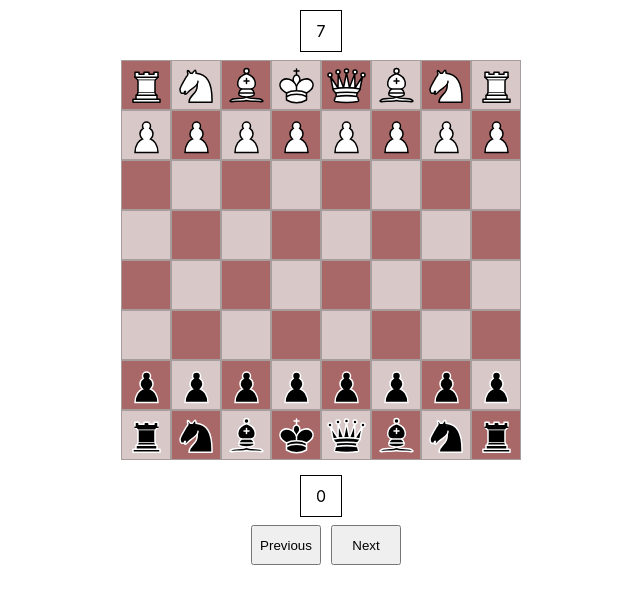
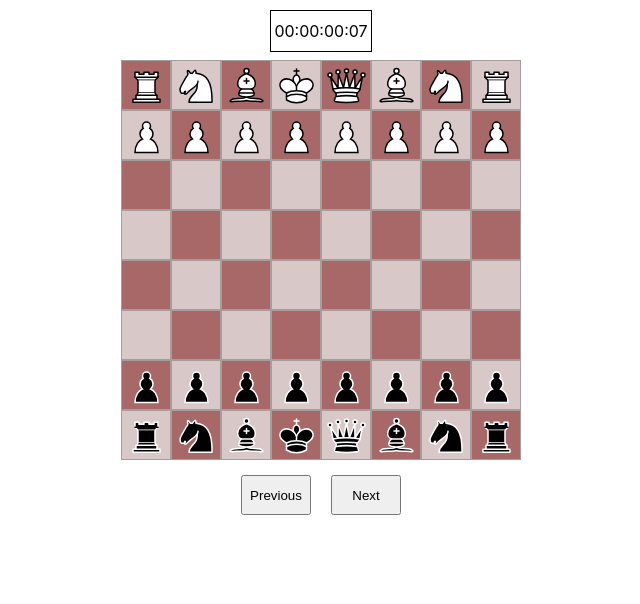
Before and after one commit to mrdhirajbhosale/chess-board-react, a React (Create React App) app: page / in a window 1280 px wide. Shown: the top 604 px of the page, without its empty margins (319-959 px from the left). Built offline with nearby package versions, Linux system fonts and the light colour scheme.

Commit message:
Update for action on previous and next button

```diff
--- a/src/App.tsx
+++ b/src/App.tsx
@@ -5,7 +5,6 @@ import { Provider } from 'react-redux'
 import rootReducer from './service/reducers/index'
 
 const store=createStore(rootReducer)
-console.log('store',store);
 
 class App extends React.Component {
 
--- a/src/components/ChessBoard.tsx
+++ b/src/components/ChessBoard.tsx
@@ -49,7 +49,7 @@ const ActionContainer = styled(RowFlex)`
 
 const TimeContainer = styled.div`
   margin: 10px;
-  width: 40px;
+  width: 100px;
   height: 40px;
   border: 1px solid;
   align-items: center;
@@ -60,7 +60,7 @@ const TimeContainer = styled.div`
 const Button = styled.button`
   height: 40px;
   width: 70px;
-  margin-left: 10px;
+  margin: 10px;
 `;
 
 type ISelected = {
@@ -77,11 +77,6 @@ type IKingChecks = {
   [key: string]: ICell[]
 }
 
-type ITimer = {
-  white: number,
-  black: number
-}
-
 export type IState = {
   pieces: (IPiece | undefined)[][];
   selected: ISelected;
@@ -91,7 +86,7 @@ export type IState = {
   kingChecks: IKingChecks;
   kingCell: IKingCell;
   afterCheckMoves: ICell[][];
-  timer: ITimer;
+  timer: string;
   timerStart: Boolean;
   id: number;
 }
@@ -116,16 +111,25 @@ class ChessBoard extends React.Component<any, IState> {
       kingChecks: {},
       kingCell: { white: { row: 0, column: 0 }, black: { row: 0, column: 0 } },
       afterCheckMoves: [],
-      timer: { white: 0, black: 0 },
+      timer: '00:00:00:00',
       timerStart: true,
-      id: -1
+      id: 0
     }
   }
 
   updateTimer(): void {
+    const countDownDate: number = new Date().getTime();
     setInterval(() => {
-      const { timer, turn } = this.state;
-      timer[turn] = timer[turn] + 1;
+      const now: number = new Date().getTime();
+      const timeleft: number = now - countDownDate;
+      const days: number = Math.floor(timeleft / (1000 * 60 * 60 * 24));
+      const hours: number = Math.floor((timeleft % (1000 * 60 * 60 * 24)) / (1000 * 60 * 60));
+      const minutes: number = Math.floor((timeleft % (1000 * 60 * 60)) / (1000 * 60));
+      const seconds: number = Math.floor((timeleft % (1000 * 60)) / 1000);
+      const timer = `${days > 9 ? days : '0' + days.toString()}:` +
+        `${hours > 9 ? hours : '0' + hours.toString()}:` +
+        `${minutes > 9 ? minutes : '0' + minutes.toString()}:` +
+        `${seconds > 9 ? seconds : '0' + seconds.toString()}`;
       this.setState({ timer });
     }, 1000);
   }
@@ -176,7 +180,7 @@ class ChessBoard extends React.Component<any, IState> {
       },
       id: 0
     })
-    this.props.addToListHandler(clone(this.state));
+    this.props.initialListHandler(clone({...this.state, pieces, id: 0 }));
   }
 
   componentDidMount() {
@@ -202,7 +206,7 @@ class ChessBoard extends React.Component<any, IState> {
     const { pieces, selected, deathPieces, kingCell, id } = this.state;
     console.log('id', id);
     let turn = this.state.turn;
-    console.log(this.state);
+    console.log(this.props);
     if (piece && selected.piece && piece.color !== selected.piece.color) {
       deathPieces.push(piece);
       pieces[row][column] = selected.piece;
@@ -219,8 +223,8 @@ class ChessBoard extends React.Component<any, IState> {
       } else {
         turn = 'black'
       }
-      this.setState({ selected, deathPieces, pieces, turn, posibleMoves: [], id: id+1 });
-      this.props.addToListHandler(clone(this.state));
+      this.setState({ selected, deathPieces, pieces, turn, posibleMoves: [], id: id + 1 });
+      this.props.addToListHandler(clone({...this.state, selected, pieces, turn, posibleMoves: [], id: id + 1 }));
     } else if (piece) {
       selected.row = row;
       selected.column = column;
@@ -244,8 +248,8 @@ class ChessBoard extends React.Component<any, IState> {
       } else {
         turn = 'black'
       }
-      this.setState({ selected, pieces, turn, posibleMoves: [], id: id+1 });
-      this.props.addToListHandler(clone(this.state));
+      this.setState({ selected, pieces, turn, posibleMoves: [], id: id + 1 });
+      this.props.addToListHandler(clone({...this.state, selected, pieces, turn, posibleMoves: [], id: id + 1 }));
     }
   }
 
@@ -263,11 +267,15 @@ class ChessBoard extends React.Component<any, IState> {
   }
 
   onClickPre() {
-    console.log(this.props)
+    console.log(this.state.id);
+    console.log(this.props.data.chessBoardItems);
+    this.setState(this.props.data.chessBoardItems[this.state.id-1]);
   }
 
   onClickNext() {
-    console.log(this.props)
+    console.log(this.state.id);
+    console.log(this.props.data.chessBoardItems);
+    this.setState(this.props.data.chessBoardItems[this.state.id+1]);
   }
 
   render() {
@@ -275,7 +283,7 @@ class ChessBoard extends React.Component<any, IState> {
       <>
         <ActionContainer>
           <TimeContainer>
-            {this.state.timer.white / 2}
+            {this.state.timer}
           </TimeContainer>
         </ActionContainer>
         <MainContainer>
@@ -315,13 +323,8 @@ class ChessBoard extends React.Component<any, IState> {
           </DeathPiece>
         </MainContainer>
         <ActionContainer>
-          <TimeContainer>
-            {this.state.timer.black / 2}
-          </TimeContainer>
-        </ActionContainer>
-        <ActionContainer>
-          <Button onClick={this.onClickPre}>Previous</Button>
-          <Button onClick={this.onClickNext}>Next</Button>
+          <Button onClick={() => this.onClickPre()}>Previous</Button>
+          <Button onClick={() => this.onClickNext()}>Next</Button>
         </ActionContainer>
         {/* <button onClick={this.initialPices} >Reset</button> */}
       </>
--- a/src/container/ChessBoardContainer.tsx
+++ b/src/container/ChessBoardContainer.tsx
@@ -1,11 +1,12 @@
 import ChessBoard, { IState } from '../components/ChessBoard';
 import { connect } from 'react-redux';
-import { addToList } from '../service/actions/actions';
+import { addToList, initialList } from '../service/actions/actions';
 
 const mapStateToProps = (state: IState) => ({
   data:state
 })
 const mapDispatchToProps = (dispatch: (arg0: any) => any) => ({
-  addToListHandler: (data: IState) => dispatch(addToList(data))
+  addToListHandler: (data: IState) => dispatch(addToList(data)),
+  initialListHandler: (data: IState) => dispatch(initialList(data))
 })
 export default connect(mapStateToProps, mapDispatchToProps)(ChessBoard)
--- a/src/service/actions/actions.tsx
+++ b/src/service/actions/actions.tsx
@@ -1,9 +1,20 @@
 import { IState } from "../../components/ChessBoard"
 
-export const addToList = (data: IState)=>{
-    console.warn("action",data)
-    return {
-        type: 'ADD_TO_LIST',
-        data: data
-    }
+
+let nextItemId = 0
+export const addToList = (data: IState) => {
+    console.log('data', data);
+  return {
+    type: 'ADD_TO_LIST',
+    id: nextItemId++,
+    data: data
+  }
 }
+
+export const initialList = (data: IState) => {
+  return {
+    type: 'INITIAL_LIST',
+    id: nextItemId++,
+    data: data
+  }
+}
--- a/src/service/reducers/reducer.tsx
+++ b/src/service/reducers/reducer.tsx
@@ -11,6 +11,8 @@ export default function chessBoardItems(state = chessBoardData, action: any) {
       return [
         ...state, action.data
       ];
+    case 'INITIAL_LIST':
+      return [action.data]
     default:
       return state;
   }
```
Lines whose indentation alone changed are shown as unchanged.
